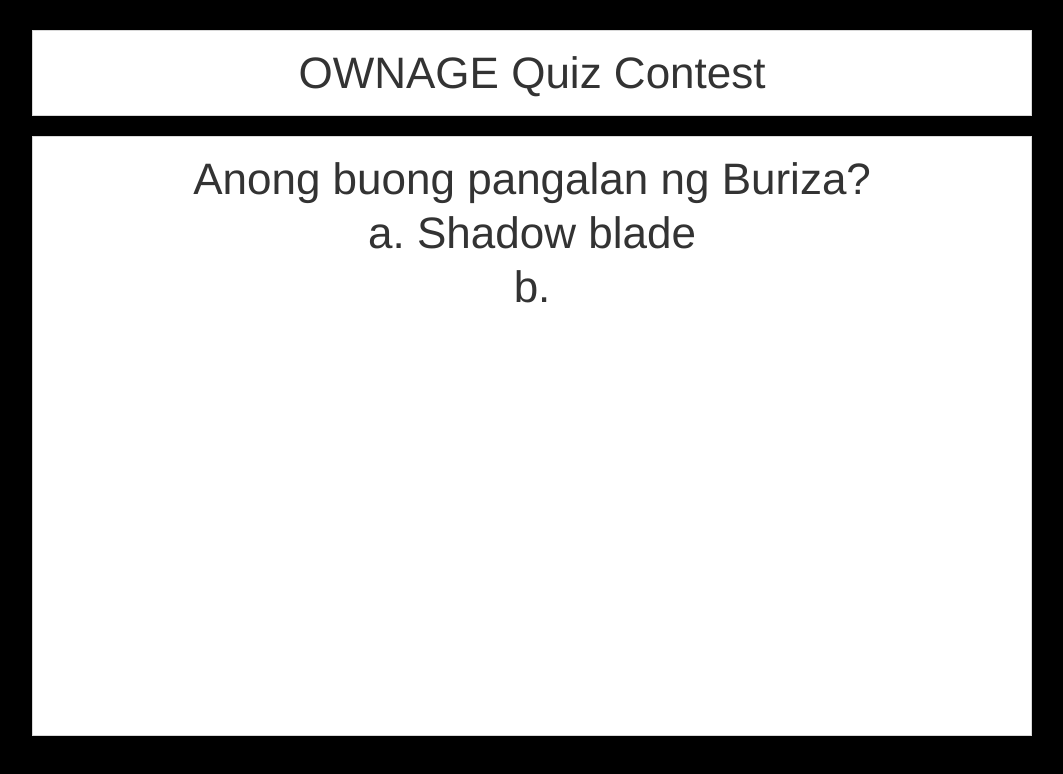
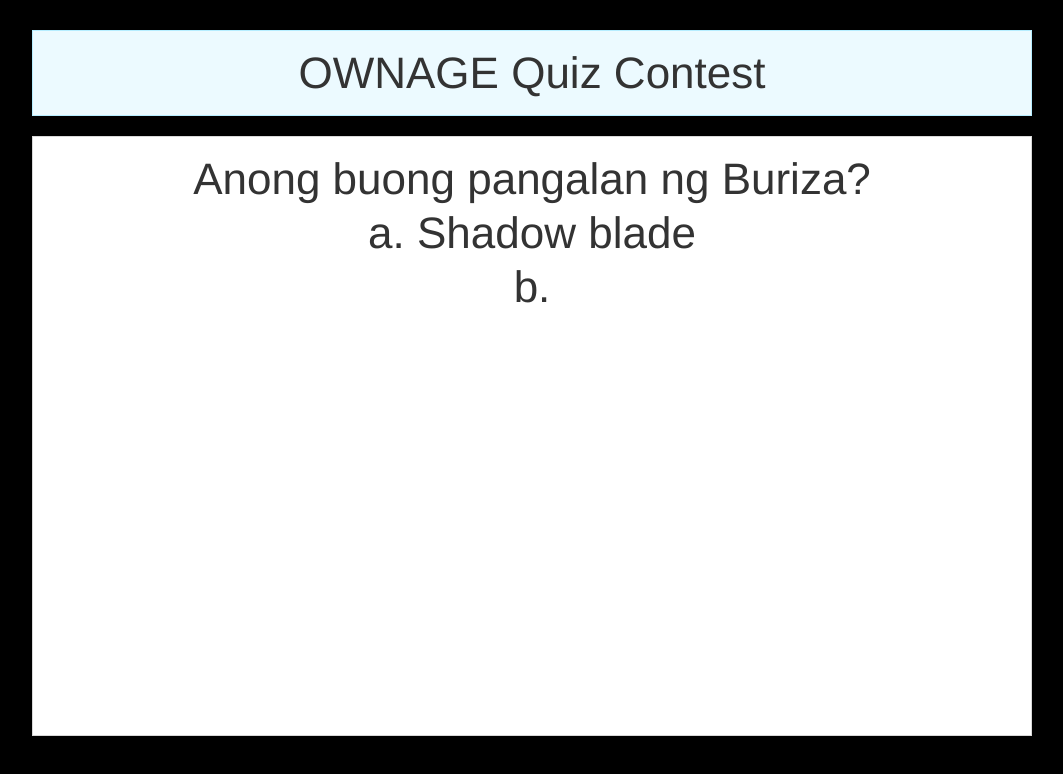
Before and after one commit to clrke/quiz-master, a website: page index.html in a window 1280 px wide. Shown: the whole page, without its empty margins (108-1171 px from the left). Drawn offline with Linux system fonts and the light colour scheme.

Commit message:
Set panel title to be callout

```diff
--- a/index.html
+++ b/index.html
@@ -10,7 +10,7 @@
 	</head>
 	<body>
 		<div class="main row">
-			<div class="panel white">
+			<div class="panel callout">
 				<h1> OWNAGE Quiz Contest </h1>
 			</div>
 			<div class="panel white height-75"
```
